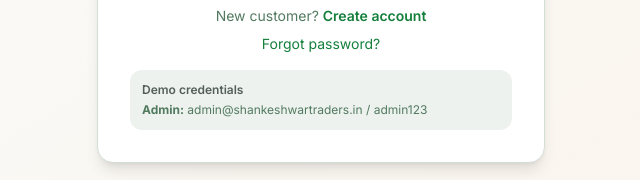
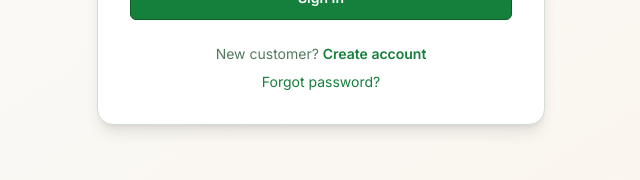
Before and after one commit to Shahji-01/Mart, a React (Vite) app in the folder apps/web/: page /login in a window 1280 px wide. Shown: the part 558-738 px from the top of the page, without its empty margins (319-959 px from the left). Built offline with nearby package versions, Linux system fonts and the light colour scheme; no server answers.

Commit message:
fix: remove demo credentials from login page

```diff
--- a/apps/web/src/pages/login.tsx
+++ b/apps/web/src/pages/login.tsx
@@ -111,10 +111,7 @@ export default function LoginPage() {
           <p className="text-center text-sm text-muted-foreground mt-2">
             <Link href="/forgot-password" className="text-primary hover:underline">Forgot password?</Link>
           </p>
-          <div className="mt-4 p-3 bg-muted rounded-xl text-xs text-muted-foreground">
-            <p className="font-semibold text-foreground/70 mb-1">Demo credentials</p>
-            <p><strong>Admin:</strong> admin@shankeshwartraders.in / admin123</p>
-          </div>
+
         </div>
       </div>
     </div>
```
